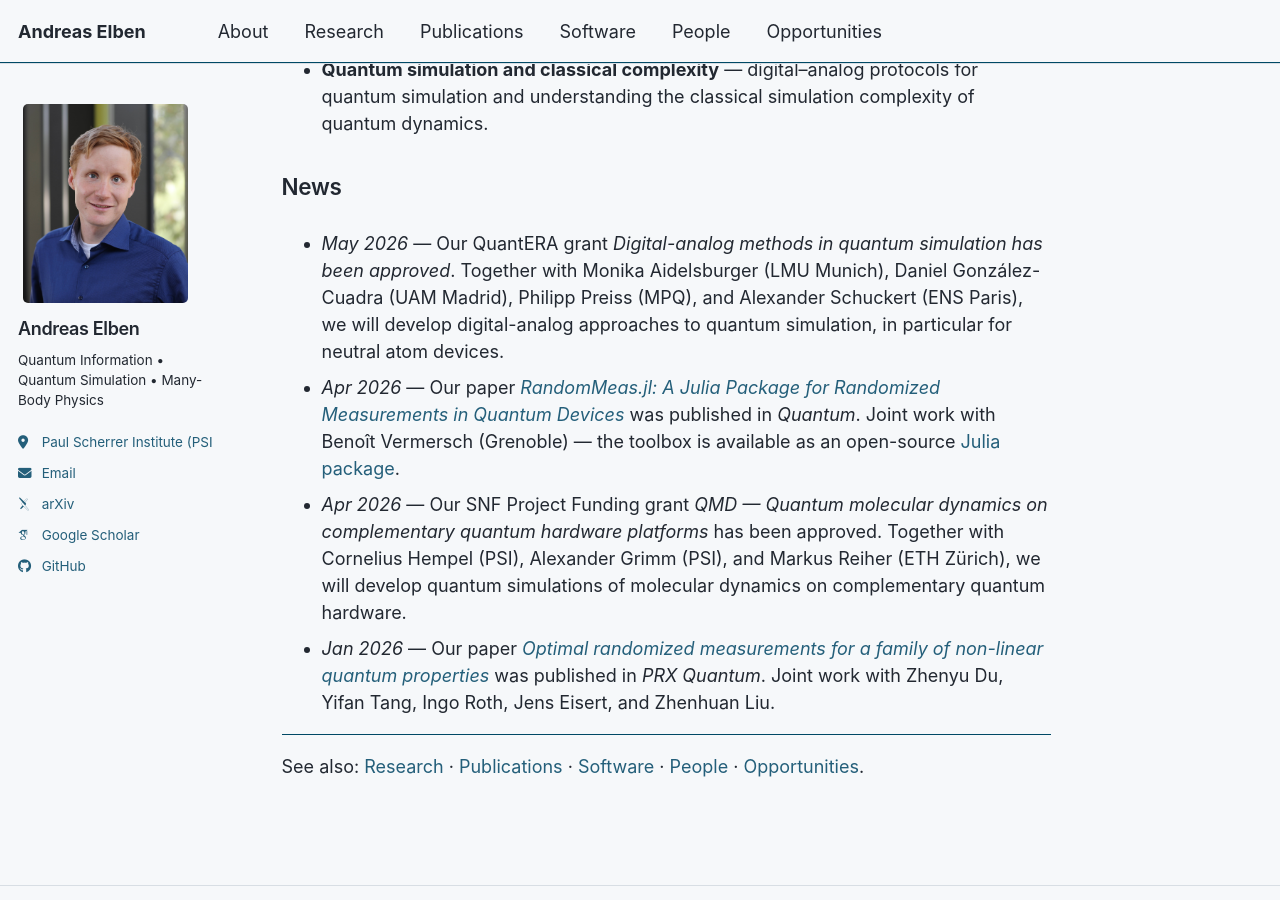
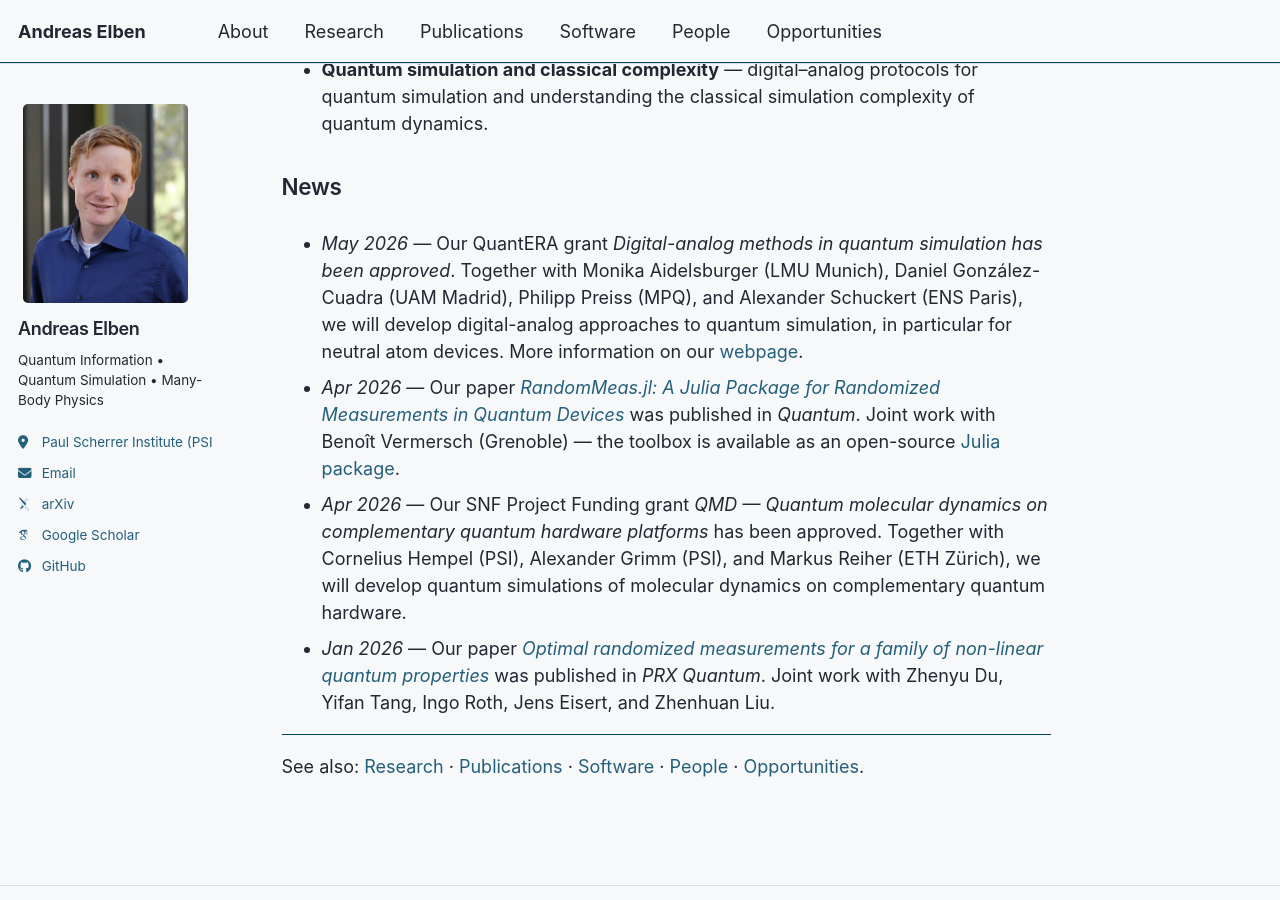
Before and after one commit to andreaselben/andreaselben.github.io, a Jekyll site: the page built from _pages/about.md, in a window 1280 px wide and 900 px high, scrolled down 682 px. Built offline with Jekyll 4.4.1, drawn with Linux system fonts in a browser that asks for light colours; some web fonts are replaced; a script bundle is joined from its source files by our own code; library files that are not in the unit come from our copies.

Commit message:
Update about.md
quantera homepage

```diff
--- a/_pages/about.md
+++ b/_pages/about.md
@@ -23,7 +23,7 @@ A few directions we're currently working on:
 
 ## News
 
-- *May 2026* — Our QuantERA grant *Digital-analog methods in quantum simulation has been approved*. Together with Monika Aidelsburger (LMU Munich), Daniel González-Cuadra (UAM Madrid), Philipp Preiss (MPQ), and Alexander Schuckert (ENS Paris), we will develop digital-analog approaches to quantum simulation, in particular for neutral atom devices.
+- *May 2026* — Our QuantERA grant *Digital-analog methods in quantum simulation has been approved*. Together with Monika Aidelsburger (LMU Munich), Daniel González-Cuadra (UAM Madrid), Philipp Preiss (MPQ), and Alexander Schuckert (ENS Paris), we will develop digital-analog approaches to quantum simulation, in particular for neutral atom devices. More information on our [webpage](http://digianaqsim.eu/).
 - *Apr 2026* — Our paper [*RandomMeas.jl: A Julia Package for Randomized Measurements in Quantum Devices*](https://quantum-journal.org/papers/q-2026-04-28-2086/) was published in *Quantum*. Joint work with Benoît Vermersch (Grenoble) — the toolbox is available as an open-source [Julia package](/software/).
 - *Apr 2026* — Our SNF Project Funding grant *QMD — Quantum molecular dynamics on complementary quantum hardware platforms* has been approved. Together with Cornelius Hempel (PSI), Alexander Grimm (PSI), and Markus Reiher (ETH Zürich), we will develop quantum simulations of molecular dynamics on complementary quantum hardware.
 - *Jan 2026* — Our paper [*Optimal randomized measurements for a family of non-linear quantum properties*](https://doi.org/10.1103/PRXQuantum.7.010360) was published in *PRX Quantum*. Joint work with Zhenyu Du, Yifan Tang, Ingo Roth, Jens Eisert, and Zhenhuan Liu.
```
